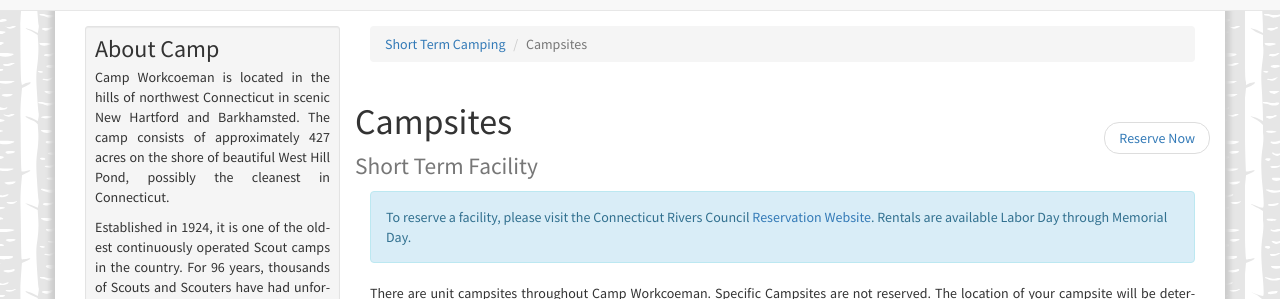
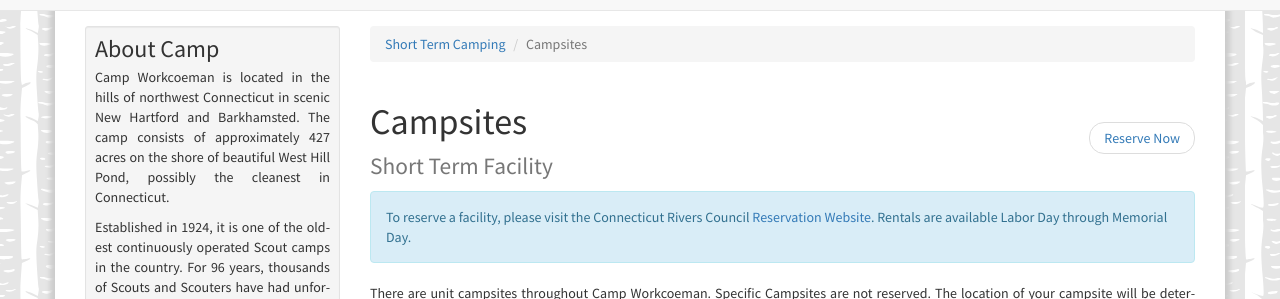
Before and after one commit to campworkcoeman/campworkcoeman.org, a Jekyll site: the page built from short-term-camping/campsites.md, in a window 1280 px wide. Shown: the part 225-524 px from the top of the page. Built offline with Jekyll 4.4.1, drawn with Linux system fonts in a browser that asks for light colours; nearby versions of some CDN libraries; Markdown is read by kramdown in place of the engine named in the settings.

Commit message:
Test reserve now button for short term camping.

```diff
--- a/_layouts/short-term-facility.html
+++ b/_layouts/short-term-facility.html
@@ -12,11 +12,11 @@
       <li class="active">{{ page.title }}</li>
     </ol>
     <div class="row" style="padding: 0;">
-        <div class="col-sm-8" style="padding: 0;">
+        <div class="col-sm-8">
         <h1>{{ page.title }}<small><br/>Short Term Facility</small></h1>
         </div>
 
-        <div class="col-sm-4" style="padding: 0;">
+        <div class="col-sm-4">
         <br>
         <ul class="pager">
           <li class="next"><a href="https://campreservation.com/066/Camps/636">Reserve Now</a></li>
```
